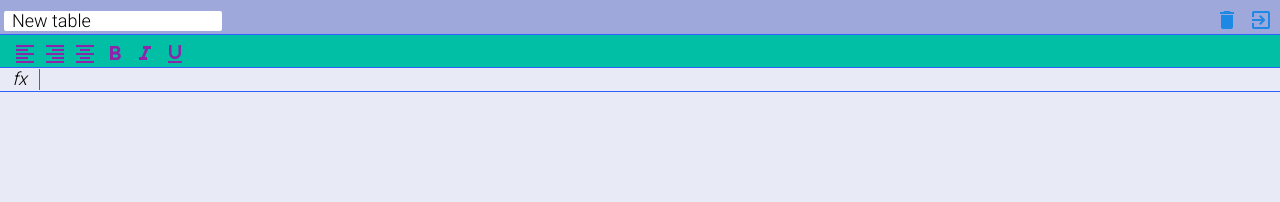
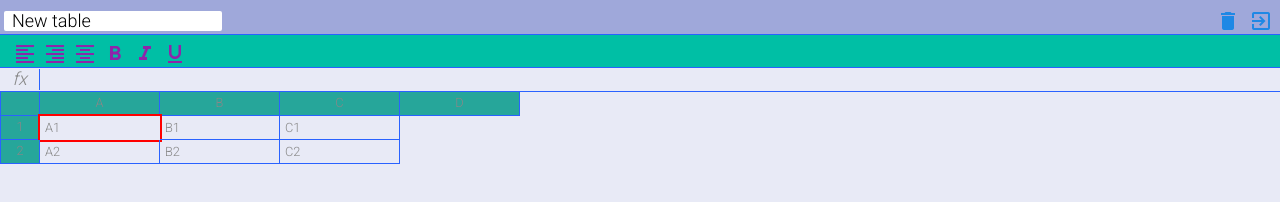
Before and after one commit to ageevweb/excel-spa-framework, a website built with webpack: page src/index.pug in a window 1280 px wide. Built offline with nearby package versions, Linux system fonts and the light colour scheme.

Commit message:
table's scss

```diff
--- a/src/index.pug
+++ b/src/index.pug
@@ -34,4 +34,24 @@ html(lang="en")
         .excel__formula
           .info fx
           .input(contenteditable spellcheck="false")
+
         .excel__table
+          .row
+            .row-info
+            .row-data
+              .column A
+              .column B
+              .column C
+              .column D
+          .row
+            .row-info 1
+            .row-data
+              .cell.selected(contenteditable) A1
+              .cell(contenteditable) B1
+              .cell(contenteditable) C1
+          .row
+            .row-info 2
+            .row-data
+              .cell(contenteditable) A2
+              .cell(contenteditable) B2
+              .cell(contenteditable) C2
--- a/src/scss/_variables.scss
+++ b/src/scss/_variables.scss
@@ -3,3 +3,5 @@ $toolbar-height: 34px;
 $formula-height: 24px;
 $border-color: #2962FF;
 $info-cell-width: 40px;
+$row-height: 24px;
+$cell-width: 120px;
--- a/src/scss/index.scss
+++ b/src/scss/index.scss
@@ -22,4 +22,8 @@ body {
 
 .excel {
   position: relative;
+  color:  #888;
+  height: 100%;
+  max-width: 100%;
+  font-size: .8rem;
 }
--- a/src/scss/table.scss
+++ b/src/scss/table.scss
@@ -1,2 +1,62 @@
 @import 'variables';
 @import 'mixins';
+
+.excel__table {
+  position: absolute;
+  left: 0;
+  right: 0;
+  top: $header-height + $toolbar-height + $formula-height;
+  overflow-x: auto;
+  padding-bottom: 2px;
+
+  .row {
+    display: flex;
+    min-height: 20px;
+    height: $row-height;
+  }
+
+  .row-info {
+    display: flex;
+    align-items: center;
+    justify-content: center;
+    min-width: $info-cell-width;
+    height: 100%;
+    border: 1px solid $border-color;
+    background: #26A69A;
+    border-top: none;
+  }
+
+  .row-data {
+    display: flex;
+  }
+
+  .column {
+    display: flex;
+    align-items: center;
+    justify-content: center;
+    min-width: 40px;
+    width: $cell-width;
+    background: #26A69A;
+    height: 100%;
+    border: 1px solid $border-color;
+    border-top: 0;
+    border-left: 0;
+  }
+
+  .cell {
+    min-width: 40px;
+    padding: 5px;
+    width: $cell-width;
+    height: 100%;
+    border: 1px solid $border-color;
+    border-top: 0;
+    border-left: 0;
+    white-space: nowrap;
+    outline: none;
+
+    &.selected {
+      border: none;
+      outline: 2px solid red;
+    }
+  }
+}
```
